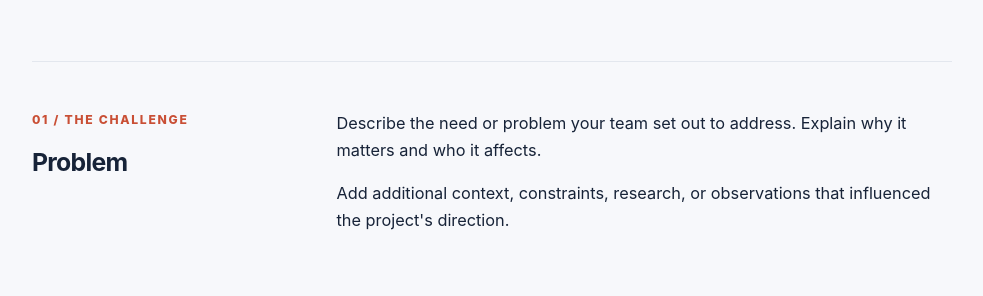
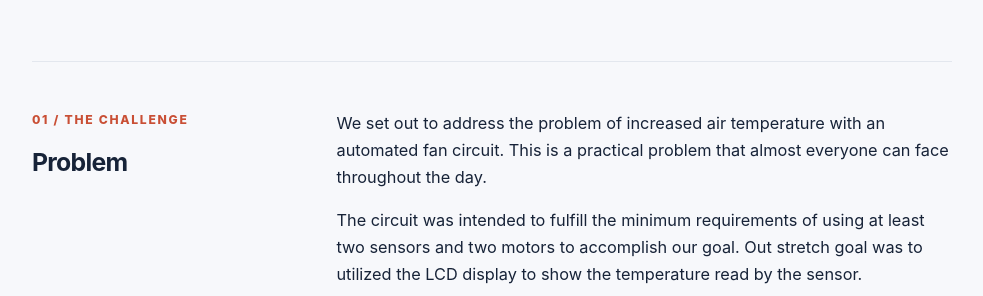
Before and after one commit to jfbrand/ECGR-2161-Final-Project, a plain HTML site: page project.html in a window 1280 px wide. Shown: the part 968-1264 px from the top of the page, without its empty margins (148-1131 px from the left). Drawn offline with Linux system fonts and the light colour scheme.

Commit message:
Revise project intro and challenge explanation
Updated project description and challenge details for clarity.

```diff
--- a/project.html
+++ b/project.html
@@ -19,7 +19,7 @@
     <section class="heading">
       <p class="eyebrow">THE PROJECT</p>
       <h1>Automated Dual Fan Circuit</h1>
-      <p class="intro">Utilizing the Arduino board to automatically respond to temperature and light fluctuations with two DC motor fans.</p>
+      <p class="intro">Utilizing the Arduino board to automatically respond to temperature and light fluctuations with two DC motor fans</p>
     </section>
 
     <figure class="hero-photo">
@@ -33,8 +33,8 @@
         <h2>Problem</h2>
       </div>
       <div class="detail-copy">
-        <p>Describe the need or problem your team set out to address. Explain why it matters and who it affects.</p>
-        <p>Add additional context, constraints, research, or observations that influenced the project's direction.</p>
+        <p>We set out to address the problem of increased air temperature with an automated fan circuit. This is a practical problem that almost everyone can face throughout the day.</p>
+        <p>The circuit was intended to fulfill the minimum requirements of using at least two sensors and two motors to accomplish our goal. Out stretch goal was to utilized the LCD display to show the temperature read by the sensor.</p>
       </div>
     </section>
 
```
